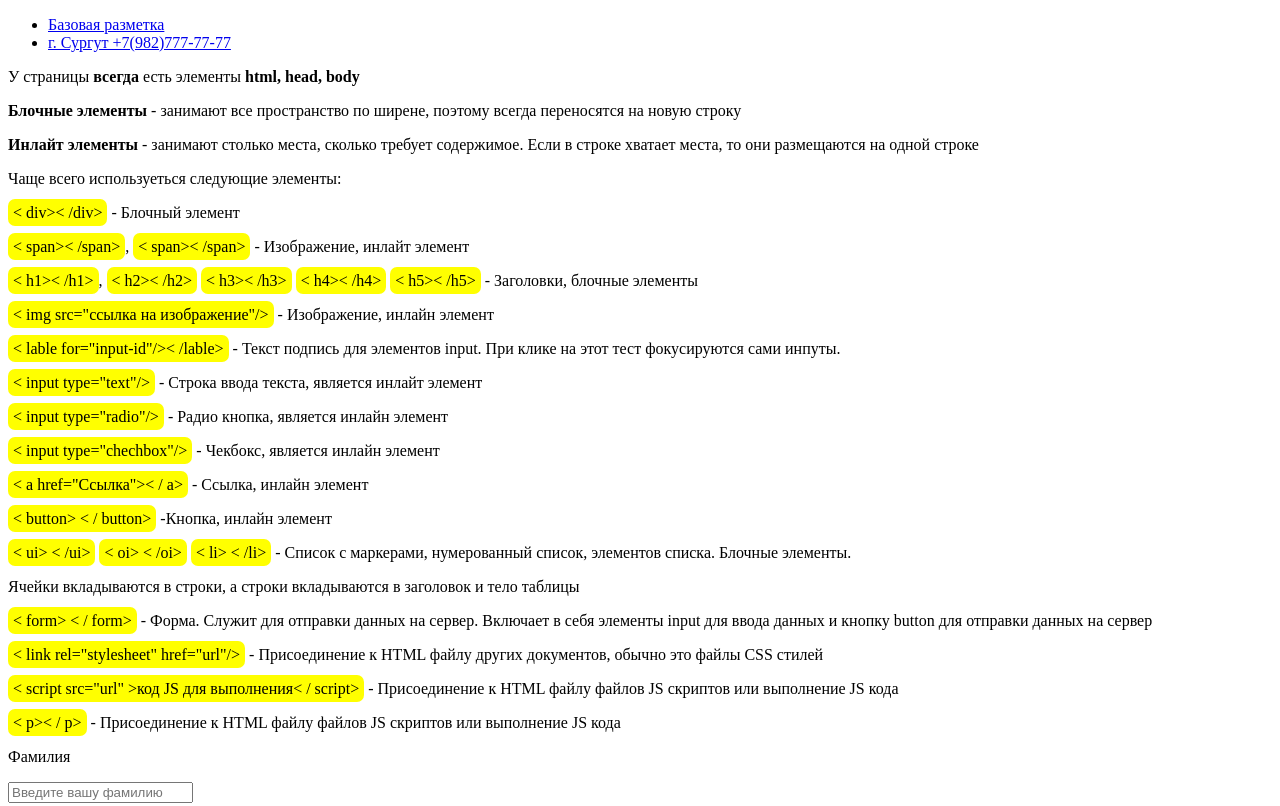
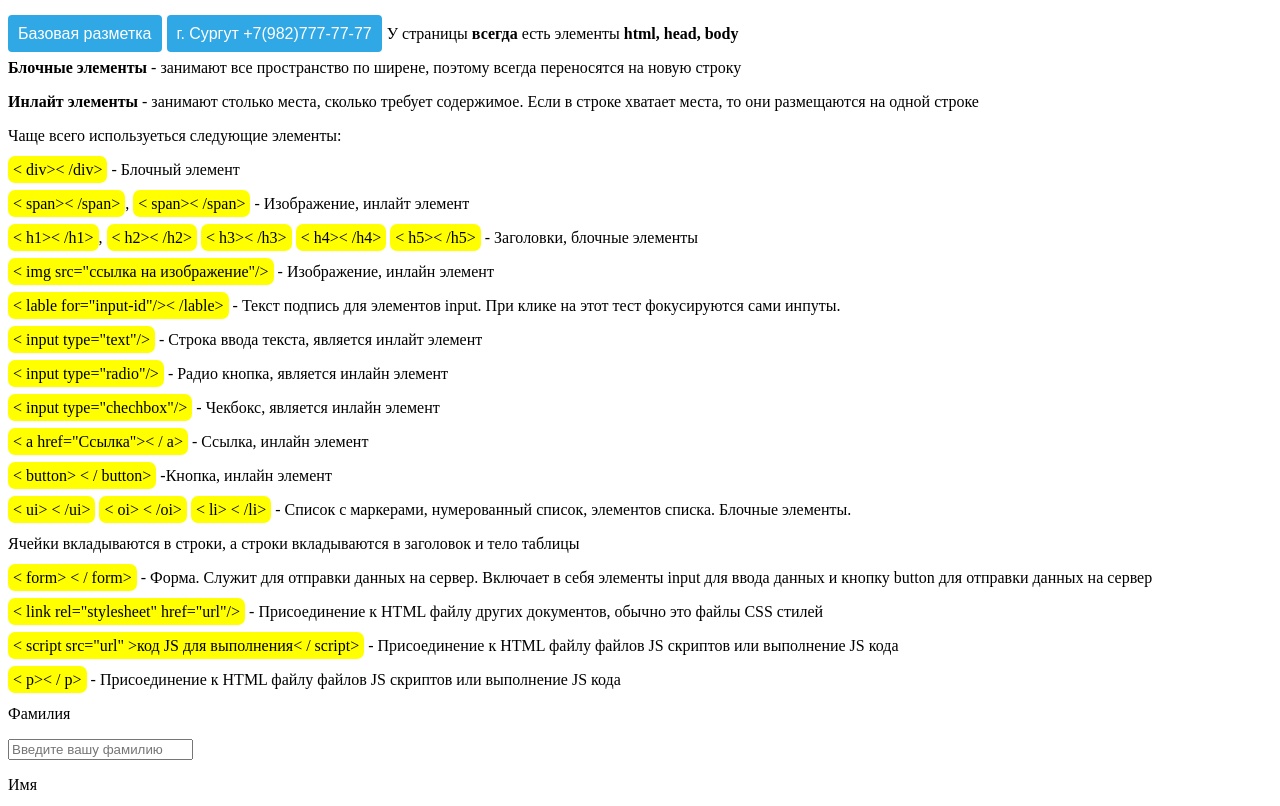
Before and after one commit to NegativeRU/-, a plain HTML site: page web/html.html in a window 1280 px wide. Shown: the top 806 px of the page. Drawn offline with Linux system fonts and the light colour scheme.

Commit message:
Update style.css

```diff
--- a/web/style.css
+++ b/web/style.css
@@ -3,3 +3,35 @@
 	border-radius: 7px;
 	padding: 5px;
 }
+.form1{ /* наработки */
+    width: 400px;
+	height: 100px;
+	background: #f0f0f0;
+    border-radius: 5px;
+    padding: 2%;
+}
+ul {
+  list-style: none; /*убираем маркеры списка*/
+  margin: 0; /*убираем отступы*/
+  padding-left: 0; /*убираем отступы*/
+  margin-top:25px; /*делаем отступ сверху*/
+}
+a {
+  text-decoration: none; /*убираем подчеркивание текста ссылок*/
+  background:#30A8E6; /*добавляем фон к пункту меню*/
+  color:#fff; /*меняем цвет ссылок*/
+  padding:10px; /*добавляем отступ*/
+  font-family: arial; /*меняем шрифт*/
+  border-radius:4px; /*добавляем скругление*/
+  -moz-transition: all 0.3s 0.01s ease; /*делаем плавный переход*/
+  -o-transition: all 0.3s 0.01s ease;
+  -webkit-transition: all 0.3s 0.01s ease;
+}
+a:hover {
+  background: yellow;/*добавляем эффект при наведении*/
+}
+li {
+  float:left; /*Размещаем список горизонтально для реализации меню*/
+  margin-right:5px; /*Добавляем отступ у пунктов меню*/
+
+}
```
